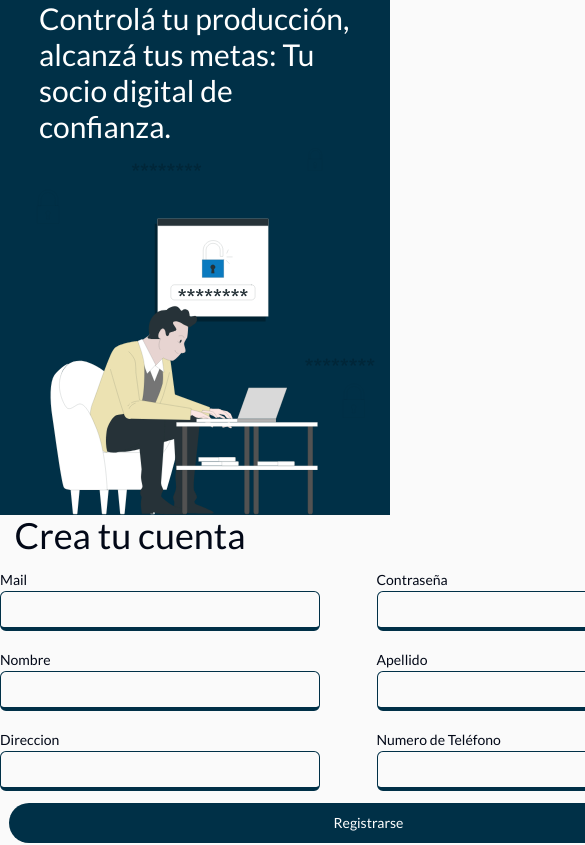
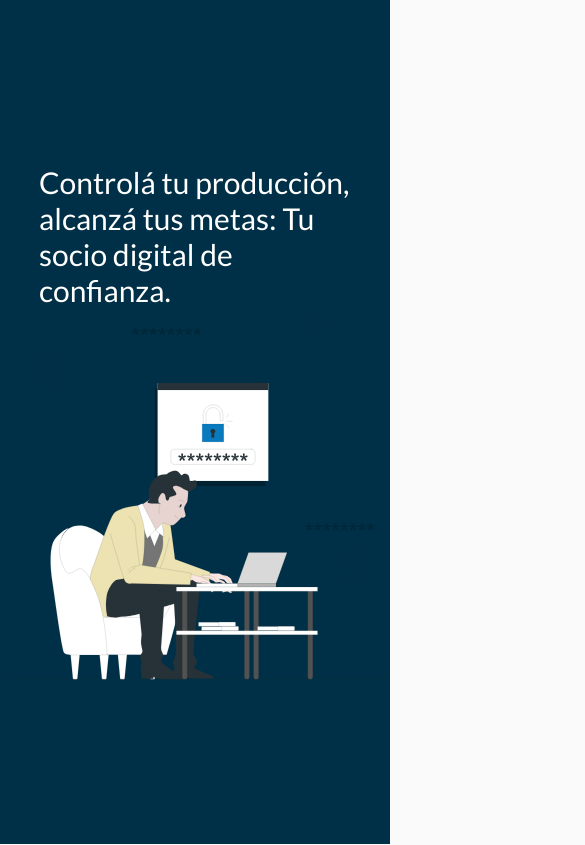
Before and after one commit to No-Country/s13-11-m-java, a React (Vite) app in the folder frontend/: page /register in a window 390 px wide. Shown: the top 845 px of the page, 585 px wide, since content can reach past the window. Built offline with nearby package versions, Linux system fonts and the light colour scheme.

Commit message:
Make register page responsive

```diff
--- a/frontend/src/components/Navbar.tsx
+++ b/frontend/src/components/Navbar.tsx
@@ -1,8 +1,8 @@
 import { Avatar, AvatarFallback, AvatarImage } from "@/components/ui/avatar";
+import { FaRegBell } from "react-icons/fa6";
+import { Link } from "react-router-dom";
 import { Button } from "./ui/button";
-import { FaRegBell } from "react-icons/fa6";
 import { InputSearch } from "./ui/inputSearch";
-import { Link } from "react-router-dom";
 
 const curdate = new Date().toLocaleDateString("es-ES", {
   year: "numeric",
@@ -39,7 +39,9 @@ function Navbar() {
           <Button variant="outline" asChild>
             <Link to="/login">Iniciar Sesión</Link>
           </Button>
-          <Button>Comenzar</Button>
+          <Button>
+            <Link to="/register">Comenzar</Link>
+          </Button>
         </div>
       ) : (
         <>
--- a/frontend/src/components/RegisterForm/RegisterForm.tsx
+++ b/frontend/src/components/RegisterForm/RegisterForm.tsx
@@ -17,11 +17,12 @@ export default function RegisterForm() {
   });
   const onSubmit: SubmitHandler<RegisterFormInputs> = (data) => console.log(data);
 
-  const inputStyle = "border-b-4 border-primary w-[320px]";
+  const inputStyle =
+    "border-0 border-b-2 border-b-primary w-[250px] lg:w-[280px] rounded-none focus:ring-0 ring-0 focus-visible:ring-ring-0 focus-visible:ring-0 focus-visible:ring-ring focus-visible:ring-offset-0 px-0 focus:bg-blue-500/10";
 
   return (
-    <form onSubmit={handleSubmit(onSubmit)} className="mx-auto flex flex-col justify-center">
-      <div className=" grid w-[737px] grid-cols-2 gap-4 items-center">
+    <form onSubmit={handleSubmit(onSubmit)} className="mx-auto flex max-w-3xl flex-col justify-center">
+      <div className="grid grid-cols-1 items-center gap-4 gap-x-14 md:grid-cols-2">
         <div>
           <Label htmlFor="email">Mail</Label>
           <Input type="email" {...register("email")} className={inputStyle} />
@@ -55,7 +56,7 @@ export default function RegisterForm() {
         </div>
       </div>
 
-      <Button type="submit" className="mx-auto mt-3 w-[720px] rounded-full">
+      <Button type="submit" className="mx-auto mt-12 w-full rounded-full">
         Registrarse
       </Button>
     </form>
--- a/frontend/src/components/ui/form.tsx
+++ b/frontend/src/components/ui/form.tsx
@@ -1,34 +1,25 @@
-import * as React from "react"
-import * as LabelPrimitive from "@radix-ui/react-label"
-import { Slot } from "@radix-ui/react-slot"
-import {
-  Controller,
-  ControllerProps,
-  FieldPath,
-  FieldValues,
-  FormProvider,
-  useFormContext,
-} from "react-hook-form"
+import * as React from "react";
+import * as LabelPrimitive from "@radix-ui/react-label";
+import { Slot } from "@radix-ui/react-slot";
+import { Controller, ControllerProps, FieldPath, FieldValues, FormProvider, useFormContext } from "react-hook-form";
 
-import { cn } from "@/lib/utils"
-import { Label } from "@/components/ui/label"
+import { cn } from "@/lib/utils";
+import { Label } from "@/components/ui/label";
 
-const Form = FormProvider
+const Form = FormProvider;
 
 type FormFieldContextValue<
   TFieldValues extends FieldValues = FieldValues,
-  TName extends FieldPath<TFieldValues> = FieldPath<TFieldValues>
+  TName extends FieldPath<TFieldValues> = FieldPath<TFieldValues>,
 > = {
-  name: TName
-}
+  name: TName;
+};
 
-const FormFieldContext = React.createContext<FormFieldContextValue>(
-  {} as FormFieldContextValue
-)
+const FormFieldContext = React.createContext<FormFieldContextValue>({} as FormFieldContextValue);
 
 const FormField = <
   TFieldValues extends FieldValues = FieldValues,
-  TName extends FieldPath<TFieldValues> = FieldPath<TFieldValues>
+  TName extends FieldPath<TFieldValues> = FieldPath<TFieldValues>,
 >({
   ...props
 }: ControllerProps<TFieldValues, TName>) => {
@@ -36,21 +27,21 @@ const FormField = <
     <FormFieldContext.Provider value={{ name: props.name }}>
       <Controller {...props} />
     </FormFieldContext.Provider>
-  )
+  );
+};
+
+const useFormField = () => {
+  const fieldContext = React.useContext(FormFieldContext);
+  const itemContext = React.useContext(FormItemContext);
+  const { getFieldState, formState } = useFormContext();
+
+  const fieldState = getFieldState(fieldContext.name, formState);
+
+  if (!fieldContext) {
+    throw new Error("useFormField should be used within <FormField>");
   }
 
-const useFormField = () => {
-  const fieldContext = React.useContext(FormFieldContext)
-  const itemContext = React.useContext(FormItemContext)
-  const { getFieldState, formState } = useFormContext()
-
-  const fieldState = getFieldState(fieldContext.name, formState)
-
-  if (!fieldContext) {
-    throw new Error("useFormField should be used within <FormField>")
-  }
-
-  const { id } = itemContext
+  const { id } = itemContext;
 
   return {
     id,
@@ -59,36 +50,33 @@ const useFormField = () => {
     formDescriptionId: `${id}-form-item-description`,
     formMessageId: `${id}-form-item-message`,
     ...fieldState,
-  }
-}
+  };
+};
 
 type FormItemContextValue = {
-  id: string
-}
+  id: string;
+};
 
-const FormItemContext = React.createContext<FormItemContextValue>(
-  {} as FormItemContextValue
-)
+const FormItemContext = React.createContext<FormItemContextValue>({} as FormItemContextValue);
 
-const FormItem = React.forwardRef<
-  HTMLDivElement,
-  React.HTMLAttributes<HTMLDivElement>
->(({ className, ...props }, ref) => {
-  const id = React.useId()
+const FormItem = React.forwardRef<HTMLDivElement, React.HTMLAttributes<HTMLDivElement> & { className?: string }>(
+  ({ className, ...props }, ref) => {
+    const id = React.useId();
 
     return (
       <FormItemContext.Provider value={{ id }}>
         <div ref={ref} className={cn("space-y-2", className)} {...props} />
       </FormItemContext.Provider>
-  )
-})
-FormItem.displayName = "FormItem"
+    );
+  }
+);
+FormItem.displayName = "FormItem";
 
 const FormLabel = React.forwardRef<
   React.ElementRef<typeof LabelPrimitive.Root>,
-  React.ComponentPropsWithoutRef<typeof LabelPrimitive.Root>
+  React.ComponentPropsWithoutRef<typeof LabelPrimitive.Root> & { className?: string }
 >(({ className, ...props }, ref) => {
-  const { error, formItemId } = useFormField()
+  const { error, formItemId } = useFormField();
 
   return (
     <Label
@@ -97,37 +85,32 @@ const FormLabel = React.forwardRef<
       htmlFor={formItemId}
       {...props}
     />
-  )
-})
-FormLabel.displayName = "FormLabel"
+  );
+});
+FormLabel.displayName = "FormLabel";
 
-const FormControl = React.forwardRef<
-  React.ElementRef<typeof Slot>,
-  React.ComponentPropsWithoutRef<typeof Slot>
->(({ ...props }, ref) => {
-  const { error, formItemId, formDescriptionId, formMessageId } = useFormField()
+const FormControl = React.forwardRef<React.ElementRef<typeof Slot>, React.ComponentPropsWithoutRef<typeof Slot>>(
+  ({ ...props }, ref) => {
+    const { error, formItemId, formDescriptionId, formMessageId } = useFormField();
 
     return (
       <Slot
         ref={ref}
         id={formItemId}
-      aria-describedby={
-        !error
-          ? `${formDescriptionId}`
-          : `${formDescriptionId} ${formMessageId}`
-      }
+        aria-describedby={!error ? `${formDescriptionId}` : `${formDescriptionId} ${formMessageId}`}
         aria-invalid={!!error}
         {...props}
       />
-  )
-})
-FormControl.displayName = "FormControl"
+    );
+  }
+);
+FormControl.displayName = "FormControl";
 
 const FormDescription = React.forwardRef<
   HTMLParagraphElement,
-  React.HTMLAttributes<HTMLParagraphElement>
+  React.HTMLAttributes<HTMLParagraphElement> & { className?: string }
 >(({ className, ...props }, ref) => {
-  const { formDescriptionId } = useFormField()
+  const { formDescriptionId } = useFormField();
 
   return (
     <p
@@ -136,19 +119,19 @@ const FormDescription = React.forwardRef<
       className={cn("text-sm text-slate-500 dark:text-slate-400", className)}
       {...props}
     />
-  )
-})
-FormDescription.displayName = "FormDescription"
+  );
+});
+FormDescription.displayName = "FormDescription";
 
 const FormMessage = React.forwardRef<
   HTMLParagraphElement,
-  React.HTMLAttributes<HTMLParagraphElement>
+  React.HTMLAttributes<HTMLParagraphElement> & { className?: string }
 >(({ className, children, ...props }, ref) => {
-  const { error, formMessageId } = useFormField()
-  const body = error ? String(error?.message) : children
+  const { error, formMessageId } = useFormField();
+  const body = error ? String(error?.message) : children;
 
   if (!body) {
-    return null
+    return null;
   }
 
   return (
@@ -160,17 +143,8 @@ const FormMessage = React.forwardRef<
     >
       {body}
     </p>
-  )
-})
-FormMessage.displayName = "FormMessage"
+  );
+});
+FormMessage.displayName = "FormMessage";
 
-export {
-  useFormField,
-  Form,
-  FormItem,
-  FormLabel,
-  FormControl,
-  FormDescription,
-  FormMessage,
-  FormField,
-}
+export { useFormField, Form, FormItem, FormLabel, FormControl, FormDescription, FormMessage, FormField };
--- a/frontend/src/pages/Register/Register.tsx
+++ b/frontend/src/pages/Register/Register.tsx
@@ -2,19 +2,18 @@ import RegisterForm from "@/components/RegisterForm/RegisterForm";
 
 const Register = () => {
   return (
-    <div className="h-screen w-full">
-      <div className="h-[calc(100%-70px)] md:flex">
-        <section className="flex-col items-center justify-center bg-primary md:flex  md:w-1/3">
+    <div className="flex w-full flex-col lg:flex-row">
+      <section className="flex min-h-screen w-full flex-col items-center justify-center bg-primary lg:w-1/3">
         <h1 className="mx-auto max-w-[80%] text-3xl text-white">
           Controlá tu producción, alcanzá tus metas: Tu socio digital de confianza.
         </h1>
         <img src="/src/assets/register.svg" />
       </section>
-        <section className="right-0 flex w-2/3 flex-col items-center justify-center">
-          <header className="mb-3 text-start text-4xl">Crea tu cuenta</header>
+
+      <section className="mx-auto flex min-h-screen flex-col justify-center lg:px-12">
+        <header className="mb-6 text-start text-4xl">Crea tu cuenta</header>
         <RegisterForm />
       </section>
-      </div>
     </div>
   );
 };
```
Lines whose indentation alone changed are shown as unchanged.
